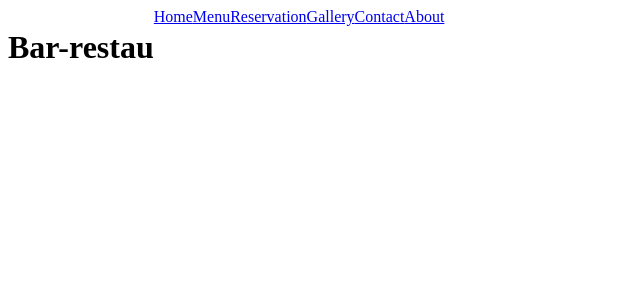
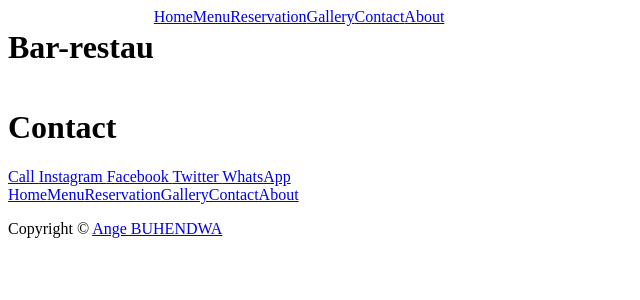
Before and after one commit to angebhd/bar-restau-client, a React (Create React App) app: page /contact in a window 1280 px wide. Shown: the top 300 px of the page, without its empty margins (0-640 px from the left). Built offline with nearby package versions, Linux system fonts and the light colour scheme.

Commit message:
update pages & routes

```diff
--- a/src/App.js
+++ b/src/App.js
@@ -4,20 +4,26 @@ import Menu from './pages/menu'
 import Header from './components/header'
 import Gallery from './pages/gallery';
 import Reservation from './pages/reservation';
+import Footer from './components/footer';
+import Contact from './pages/contact';
+import About from './pages/about';
 
 function App() {
   return (
       <div>
         <Header/>
+
         <Routes>
-          <Route path="/" exact element={<Home/>} />
           <Route path="/" exact element={<Home/>} />
 
           <Route path="/menu" element={<Menu/>} />
           <Route path="/reservation" element={<Reservation/>} />
           <Route path="/gallery" element={<Gallery/>} />
+          <Route path="/contact" exact element={<Contact/>} />
+          <Route path="/about" exact element={<About/>} />
+        </Routes>
 
-        </Routes>
+        <Footer/>
       </div>
   );
 }
--- /dev/null
+++ b/src/pages/about.js
@@ -0,0 +1,8 @@
+function About () {
+    return(
+        <h1>About</h1>
+
+    )
+}
+
+export default About
--- /dev/null
+++ b/src/pages/contact.js
@@ -0,0 +1,8 @@
+function Contact () {
+    return(
+        <h1>Contact</h1>
+
+    )
+}
+
+export default Contact
--- a/src/pages/gallery.js
+++ b/src/pages/gallery.js
@@ -1,4 +1,3 @@
-import Footer from "../components/footer"
 
 function Gallery(){
     return(
@@ -9,7 +8,6 @@ function Gallery(){
             <p><img src='https://images.pexels.com/photos/5490965/pexels-photo-5490965.jpeg?auto=compress&cs=tinysrgb&w=1260&h=750&dpr=2' alt="Bar"></img></p>
             <p><img src='https://c0.wallpaperflare.com/preview/4/553/242/tucker-united-states-coco-cabana-restaurant-coco-cabana.jpg' alt="Menu"></img></p>
         </div>
-        <Footer/>
         </>
 
     )
--- a/src/pages/home.js
+++ b/src/pages/home.js
@@ -1,4 +1,3 @@
-import Footer from "../components/footer";
 import Hgallery from "../components/home/hgallery";
 import Hmenu from "../components/home/hmenu";
 import Hreservation from "../components/home/hreservation";
@@ -12,7 +11,6 @@ function Home (){
             <Hmenu></Hmenu>
             <Hreservation/>
             <Hgallery/>
-            <Footer/>
         </div>
     )
 }
--- a/src/pages/menu.js
+++ b/src/pages/menu.js
@@ -1,6 +1,5 @@
 import DrinkList from "../components/items/drink"
 import MealList from "../components/items/meals"
-import Footer from "../components/footer"
 
 function Menu(){
     return(
@@ -18,7 +17,7 @@ function Menu(){
                     <MealList/>
                 </div>
             </div>
-            <Footer/>
+
 
         </>
     )
```
